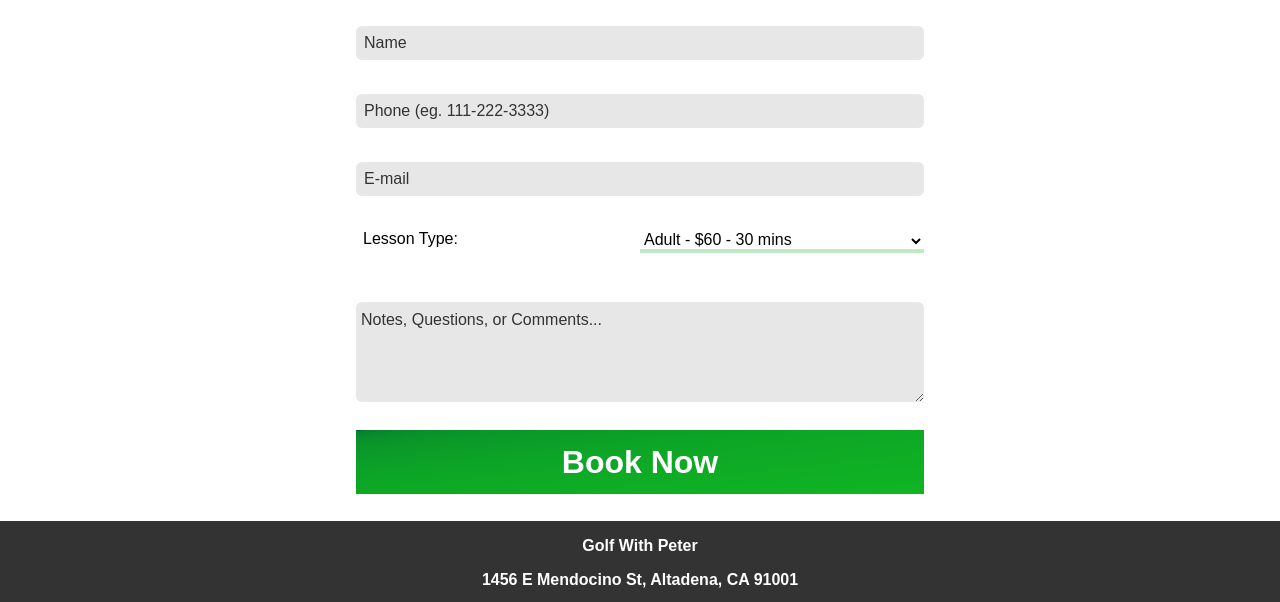
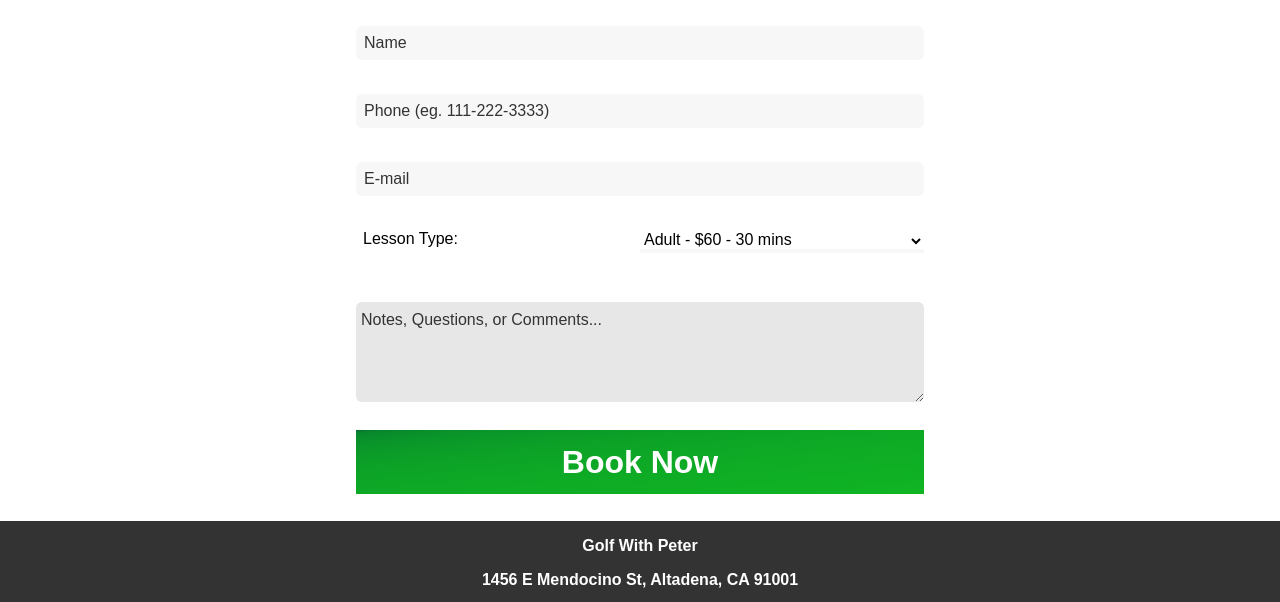
Before and after one commit to aliandor/golfwithpetersite, a Gatsby site: page /form in a window 1280 px wide. Shown: the part 183-785 px from the top of the page. Built offline with nearby package versions, Linux system fonts and the light colour scheme; Gatsby itself is replaced by a stand-in of ours.

Commit message:
Update form.js

```diff
--- a/src/components/forms/form.js
+++ b/src/components/forms/form.js
@@ -145,7 +145,7 @@ const Field = styled.div`
     width: 100%;
     border: none;
     border-radius: 6px;
-    background: #c4c4c466;
+    background: #c4c4c422;
     padding: 0.5rem;
     &::placeholder {
       font-weight: 400px;
@@ -183,7 +183,7 @@ const Lesson = styled.div`
   }
   input {
     width: 50%;
-    background: #c4c4c444;
+    background: #c4c4c422;
 //     border-bottom: 2px solid #c4c4c444;
     &:focus {
 //       border-bottom: 2px solid #10b523;
@@ -193,7 +193,7 @@ const Lesson = styled.div`
   select {
     background: none;
     border: none;
-    border-bottom: 4px solid #10b52344;
+    border-bottom: 4px solid #c4c4c422;
     &:focus {
       border-bottom: 2px solid #10b523;
     }
```
